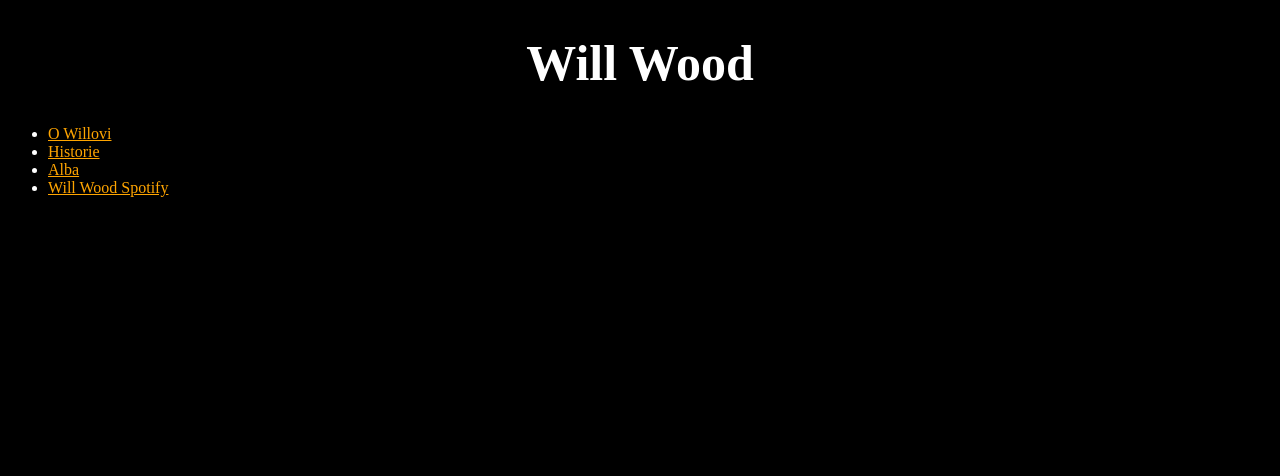
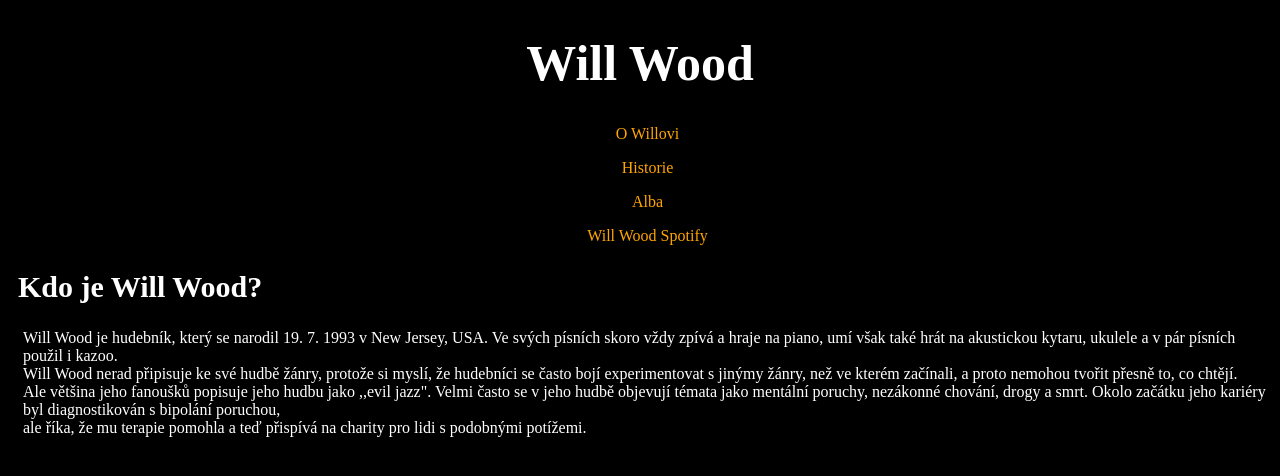
Before and after one commit to hynekvaner/ww, a plain HTML site: page index.html in a window 1280 px wide. Drawn offline with Linux system fonts and the light colour scheme.

Commit message:
nav, basic info

```diff
--- a/index.html
+++ b/index.html
@@ -10,15 +10,19 @@
     <header>
         <h1>Will Wood</h1>
         <nav>
-           <ul>
-            <li><a href="./index.html">O Willovi</a></li>
-            <li><a href="./historie.html">Historie</a></li>
-            <li><a href="./alba.html">Alba</a></li>
-            <li><a href="https://open.spotify.com/artist/1VQ8riQ31zVHtlxiCC9EZE" target="_blank">Will Wood Spotify</a></li>
 
-           </ul>
+            <p><a href="./index.html">O Willovi</a></p>
+            <p><a href="./historie.html">Historie</a></p>
+            <p><a href="./alba.html">Alba</a></p>
+            <p><a href="https://open.spotify.com/artist/1VQ8riQ31zVHtlxiCC9EZE" target="_blank">Will Wood Spotify</a></p>
+
+
         </nav>
     </header>
-
+    <h2>Kdo je Will Wood?</h2>
+    <p>Will Wood je hudebník, který se narodil 19. 7. 1993 v New Jersey, USA. Ve svých písních skoro vždy zpívá a hraje na piano, umí však také hrát na akustickou kytaru, ukulele a v pár písních použil i kazoo. <br>
+    Will Wood nerad připisuje ke své hudbě žánry, protože si myslí, že hudebníci se často bojí experimentovat s jinýmy žánry, než ve kterém začínali, a proto nemohou tvořit přesně to, co chtějí.<br>
+    Ale většina jeho fanoušků popisuje jeho hudbu jako ,,evil jazz". Velmi často se v jeho hudbě objevují témata jako mentální poruchy, nezákonné chování, drogy a smrt.
+    Okolo začátku jeho kariéry byl diagnostikován s bipolání poruchou,<br> ale říka, že mu terapie pomohla a teď přispívá na charity pro lidi s podobnými potížemi. </p>
 </body>
 </html>
--- a/style.css
+++ b/style.css
@@ -9,4 +9,15 @@ h1{
 }
 a{
     color: orange;
+    text-decoration: none;
 }
+nav{
+    text-align: center;
+}
+p{
+    padding-left: 15px;
+}
+h2{
+    font-size: 30px;
+    padding-left: 10px;
+}
```
Also changed, not shown: alba.html (+8 -7 lines), historie.html (+7 -7 lines).
